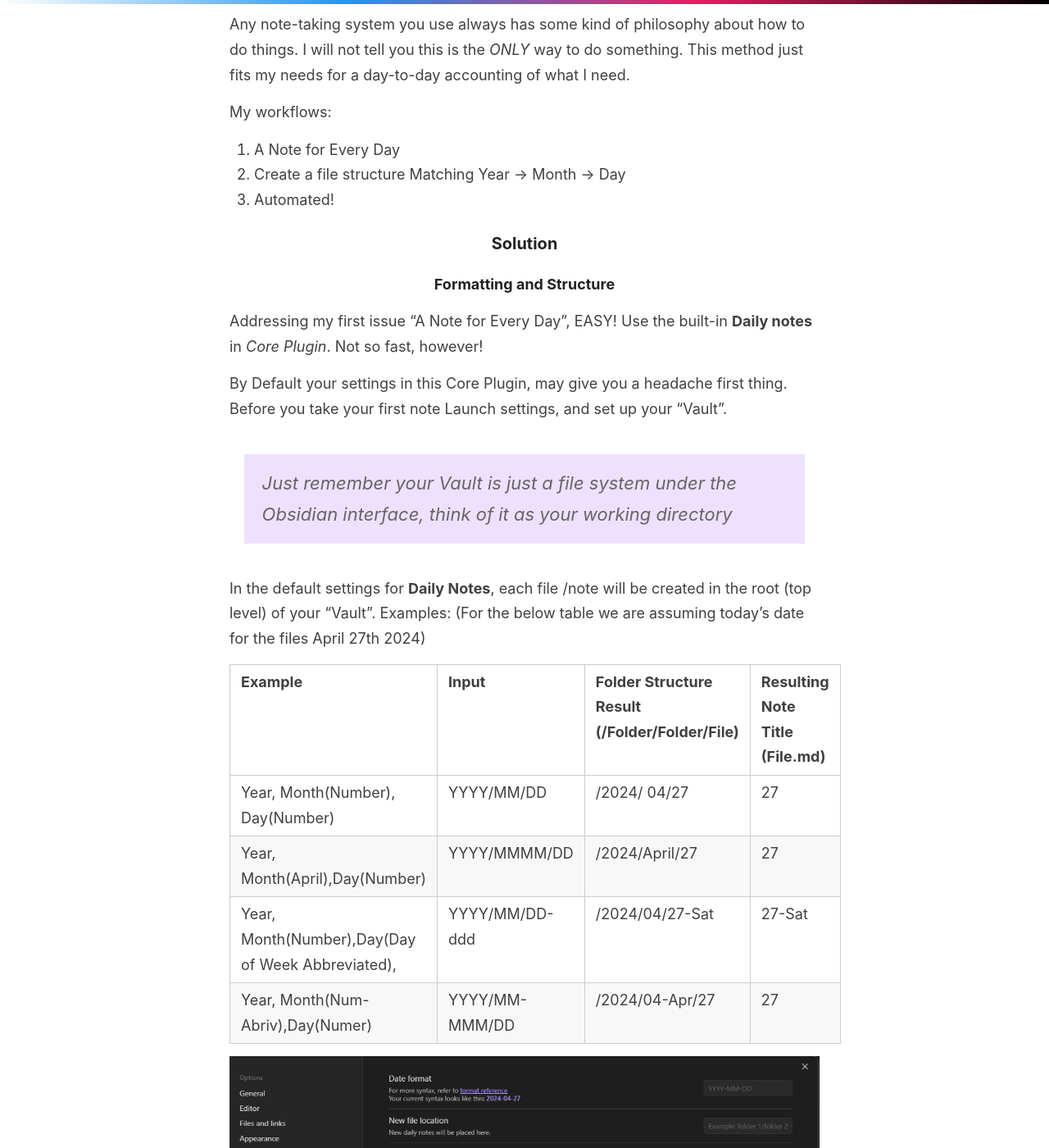
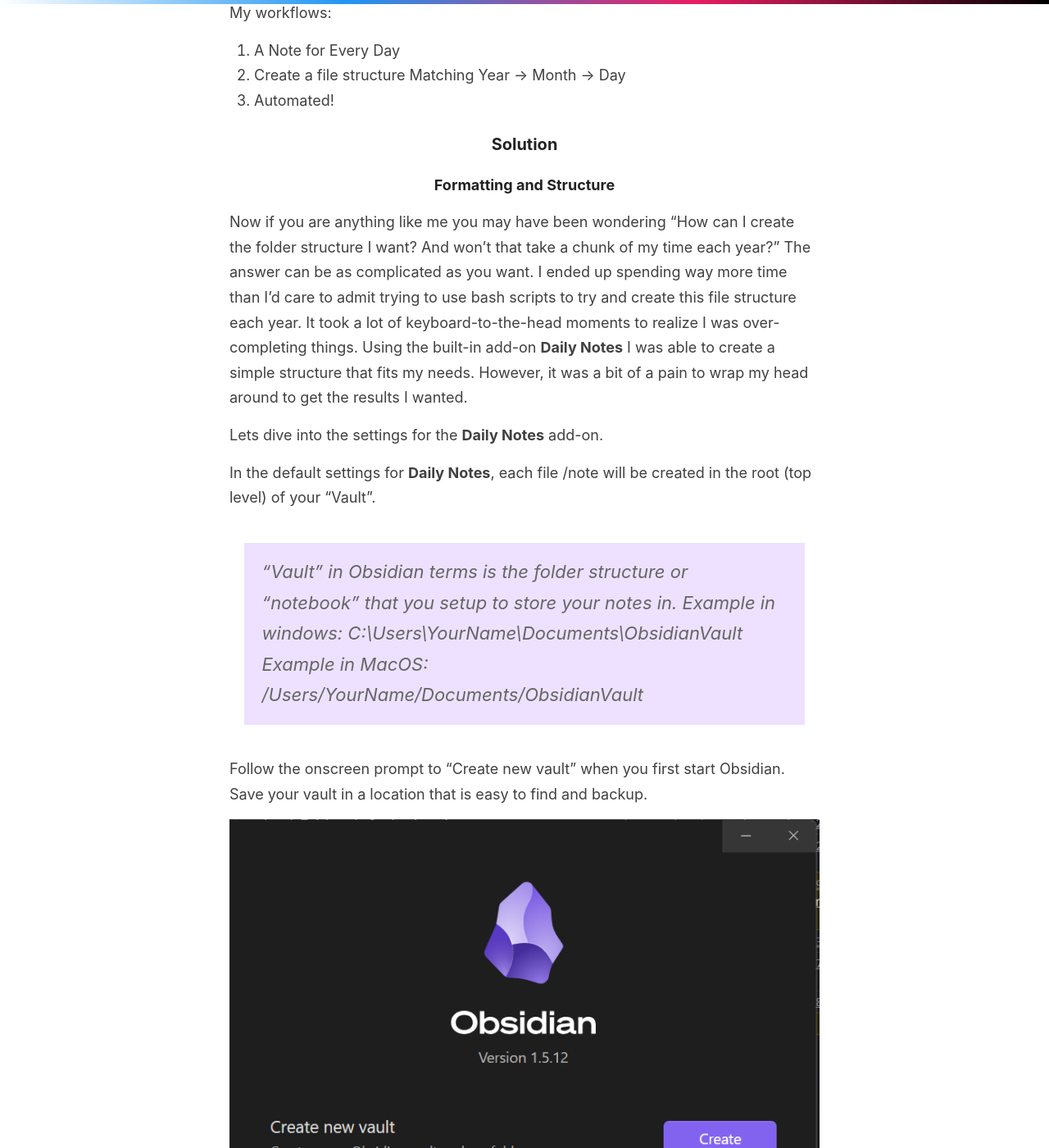
Before and after one commit to zavalalabs/zavalalabs.github.io, a Jekyll site: the page built from _posts/2024-04-27-Obsidian-A-Journey.md, in a window 1280 px wide and 1400 px high, scrolled down 1870 px. Shown: the whole window at 82% size. Built offline with Jekyll 4.4.1, drawn with Linux system fonts in a browser that asks for light colours; some of the changed text lies outside the part shown.

Commit message:
chore: Update Obsidian daily notes folder structure and settings

```diff
--- a/_posts/2024-04-27-Obsidian-A-Journey.md
+++ b/_posts/2024-04-27-Obsidian-A-Journey.md
@@ -4,7 +4,7 @@
 categories: [Obsidian, Note Taking, Productivity, Tools]
 ---
 
-> **Note:** This post is currently in progress.
+
 
 # Background
 In 2019, I found myself facing an issue with the future of my note-taking system. In my past note-taking adventures, I relied heavily on Microsoft OneNote and physical lab/engineering notebooks from Bookfactory. But in the modern day, the evolution of working from home and changes to my daily work created a gap. Not every organization utilizes the same software stack when it comes to office productivity software. Years ago you had to choose from various software like Microsoft Office, LibreOffice, Notepad, or even Lotus Notes.
@@ -38,13 +38,24 @@
 
 #### Formatting and Structure
 
-Addressing my first issue "A Note for Every Day", EASY! Use the built-in **Daily notes** in *Core Plugin*. Not so fast, however!
+Now if you are anything like me you may have been wondering "How can I create the folder structure I want? And won't that take a chunk of my time each year?"  The answer can be as complicated as you want. I ended up spending way more time than I'd care to admit trying to use bash scripts to try and create this file structure each year. It took a lot of keyboard-to-the-head moments to realize I was over-completing things. Using the built-in add-on **Daily Notes** I was able to create a simple structure that fits my needs. However, it was a bit of a pain to wrap my head around to get the results I wanted.
 
-By Default your settings in this Core Plugin, may give you a headache first thing. Before you take your first note Launch settings, and set up your "Vault".
+Lets dive into the settings for the **Daily Notes** add-on.
 
-> Just remember your *Vault* is just a file system under the Obsidian interface, think of it as your working directory
 
-In the default settings for **Daily Notes**, each file  /note will be created in the root (top level) of your "Vault".
+In the default settings for **Daily Notes**, each file /note will be created in the root (top level) of your "Vault".
+> "Vault" in Obsidian terms is the folder structure or "notebook" that you setup to store your notes in.
+> Example in windows: C:\Users\YourName\Documents\ObsidianVault
+> Example in MacOS: /Users/YourName/Documents/ObsidianVault
+
+Follow the onscreen prompt to "Create new vault" when you first start Obsidian. Save your vault in a location that is easy to find and backup.
+
+![Obsidian Create Vault](/images/2024-04-27-ONew.png)
+
+After creating your base vault, you can now create a folder in your vault for your daily notes. You can name this whatever you'd like it to be. Just remember the name as you will need to enter it in the settings for the **Daily Notes** add-on, "New File Location" field. Then from the following table examples, you can create your own folder structure and daily note title format. By using the input `YYYY/MM/DD` this will create the folder structure for the year, month, and day. The file name of the note will be the day of the month. "27.md" for example.
+
+Each day you create a note for, will automatically place the note in the correct folder structure. This will help you keep your notes organized and easy to find. When the year or month changes, the add-on will automatically place the note into the correct Year and Month folder.
+
 Examples: (For the below table we are assuming today's date for the files April 27th 2024)
 
 | Example                                           | Input          | Folder Structure Result<br>(/Folder/Folder/File) | Resulting Note Title<br>(File.md) |
```
Also changed, not shown: images/2024-04-27-ONew.png (added).
